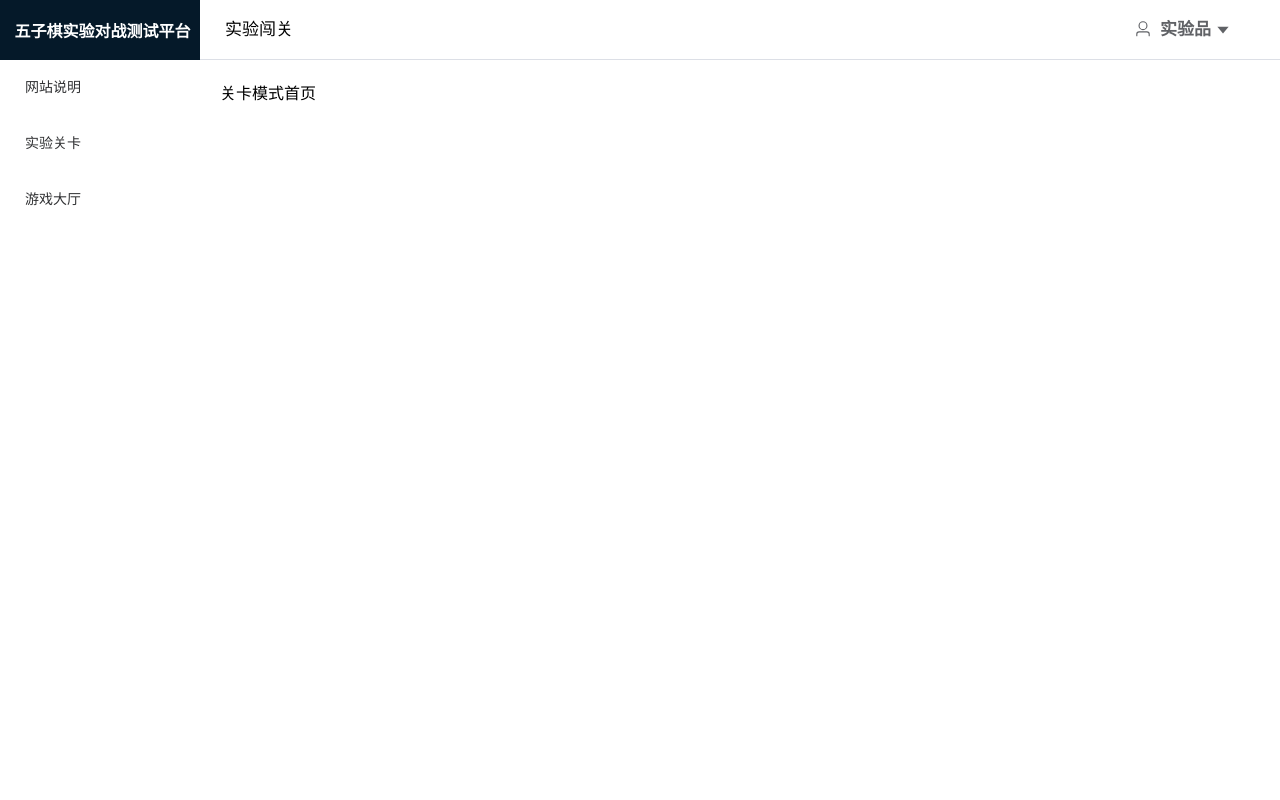
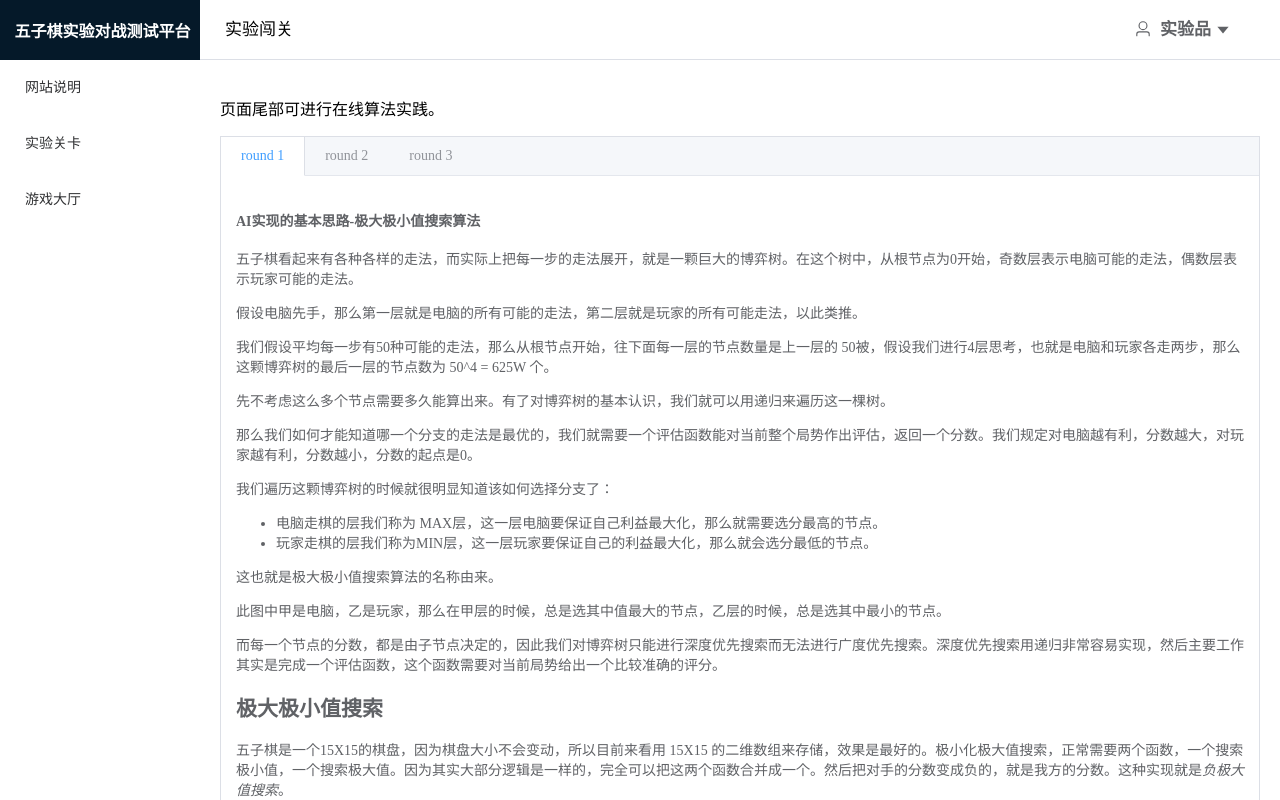
Before and after one commit to xiangzi05/code_myself, a Vue app in the folder gobang_front/: page /round in a window 1280 px wide. Built offline with nearby package versions, Linux system fonts and the light colour scheme.

Commit message:
feat:增添实验关卡页面样式

```diff
--- a/gobang_front/src/App.vue
+++ b/gobang_front/src/App.vue
@@ -83,10 +83,9 @@
         </el-menu></el-header
       >
       <!--介绍页内容-->
-      <el-main class="main"
-        ><el-scrollbar class="main-scrollbar">
-          <router-view :key="$route.fullPath"></router-view> </el-scrollbar
-      ></el-main>
+      <el-main class="main">
+        <router-view :key="$route.fullPath"></router-view>
+      </el-main>
     </el-container>
   </el-container>
 </template>
--- /dev/null
+++ b/gobang_front/src/components/MyAceEditor.vue
@@ -0,0 +1,53 @@
+<template>
+  <el-form>
+    <!--代码操作框-->
+    <el-form-item label="代码(python3在线输入)">
+      <span
+        ><el-button type="warning"> 调试 </el-button>
+        <el-button type="primary">保存</el-button>
+        <el-button type="success">运行</el-button></span
+      >
+      <div style="flex-grow: 1"></div>
+      <span class="refresh">
+        <el-icon :size="25">
+          <Refresh />
+        </el-icon>
+      </span>
+    </el-form-item>
+    <!--代码输入框-->
+    <v-ace-editor
+      v-model:value="content"
+      @init="editorInit"
+      lang="python"
+      theme="chrome"
+      style="height: 300px"
+    />
+    <!--调试结果-->
+    <!--弹出提示-->
+  </el-form>
+</template>
+
+<script>
+// import ace from "ace-builds";
+import { VAceEditor } from "vue3-ace-editor";
+import "ace-builds/src-min-noconflict/mode-python"; // python
+import "ace-builds/src-min-noconflict/mode-batchfile"; // bash
+import "ace-builds/src-min-noconflict/mode-powershell"; // powershell
+import "ace-builds/src-min-noconflict/mode-yaml"; // yaml
+import "ace-builds/src-min-noconflict/mode-text"; // 文本
+import "ace-builds/src-noconflict/snippets/text";
+import "ace-builds/src-min-noconflict/ext-language_tools";
+
+export default {
+  name: "MyAceEditor",
+  components: {
+    VAceEditor,
+  },
+  setup() {
+    return {};
+  },
+};
+</script>
+
+<style scoped>
+</style>
--- a/gobang_front/src/views/error/NotFound.vue
+++ b/gobang_front/src/views/error/NotFound.vue
@@ -12,6 +12,9 @@
 export default {
   name: "NotFound",
   components: {},
+  setup() {
+    return {};
+  },
 };
 </script>
 
--- a/gobang_front/src/views/round/RoundIndexView.vue
+++ b/gobang_front/src/views/round/RoundIndexView.vue
@@ -1,15 +1,91 @@
 <template>
-  <div>关卡模式首页</div>
+  <div>
+    <!--关卡模式页面-->
+    <div class="common-layout">
+      <el-container>
+        <!-- 关卡详情 -->
+        <el-header class="round-info">
+          <p>页面尾部可进行在线算法实践。</p>
+          <el-tabs type="border-card">
+            <el-tab-pane label="round 1">
+              <el-text>
+                <h1>AI实现的基本思路-极大极小值搜索算法</h1>
+                <p>
+                  五子棋看起来有各种各样的走法，而实际上把每一步的走法展开，就是一颗巨大的博弈树。在这个树中，从根节点为0开始，奇数层表示电脑可能的走法，偶数层表示玩家可能的走法。
+                </p>
+                <p>
+                  假设电脑先手，那么第一层就是电脑的所有可能的走法，第二层就是玩家的所有可能走法，以此类推。
+                </p>
+                <p>
+                  我们假设平均每一步有50种可能的走法，那么从根节点开始，往下面每一层的节点数量是上一层的
+                  50被，假设我们进行4层思考，也就是电脑和玩家各走两步，那么这颗博弈树的最后一层的节点数为
+                  50^4 = 625W 个。
+                </p>
+                <p>
+                  先不考虑这么多个节点需要多久能算出来。有了对博弈树的基本认识，我们就可以用递归来遍历这一棵树。
+                </p>
+                <p>
+                  那么我们如何才能知道哪一个分支的走法是最优的，我们就需要一个评估函数能对当前整个局势作出评估，返回一个分数。我们规定对电脑越有利，分数越大，对玩家越有利，分数越小，分数的起点是0。
+                </p>
+                <p>我们遍历这颗博弈树的时候就很明显知道该如何选择分支了：</p>
+                <ul>
+                  <li>
+                    电脑走棋的层我们称为
+                    MAX层，这一层电脑要保证自己利益最大化，那么就需要选分最高的节点。
+                  </li>
+                  <li>
+                    玩家走棋的层我们称为MIN层，这一层玩家要保证自己的利益最大化，那么就会选分最低的节点。
+                  </li>
+                </ul>
+                <p>这也就是极大极小值搜索算法的名称由来。</p>
+                <p></p>
+                <p>
+                  此图中甲是电脑，乙是玩家，那么在甲层的时候，总是选其中值最大的节点，乙层的时候，总是选其中最小的节点。
+                </p>
+                <p>
+                  而每一个节点的分数，都是由子节点决定的，因此我们对博弈树只能进行深度优先搜索而无法进行广度优先搜索。深度优先搜索用递归非常容易实现，然后主要工作其实是完成一个评估函数，这个函数需要对当前局势给出一个比较准确的评分。
+                </p>
+                <h2>极大极小值搜索</h2>
+                <p>
+                  五子棋是一个15X15的棋盘，因为棋盘大小不会变动，所以目前来看用
+                  15X15
+                  的二维数组来存储，效果是最好的。极小化极大值搜索，正常需要两个函数，一个搜索极小值，一个搜索极大值。因为其实大部分逻辑是一样的，完全可以把这两个函数合并成一个。然后把对手的分数变成负的，就是我方的分数。这种实现就是<em>负极大值搜索</em>。
+                </p></el-text
+              >
+            </el-tab-pane>
+            <el-tab-pane label="round 2"
+              >极大极小搜索算法+alpha-beta剪枝算法</el-tab-pane
+            >
+            <el-tab-pane label="round 3"
+              >极大极小搜索算法+alpha-beta剪枝算法+启发式评估</el-tab-pane
+            >
+          </el-tabs>
+        </el-header>
+        <!-- 在线编程 -->
+        <el-main>
+          <my-ace-editor></my-ace-editor>
+        </el-main>
+      </el-container>
+    </div>
+  </div>
 </template>
 
   <script>
+import MyAceEditor from "@/components/MyAceEditor";
 export default {
   name: "RoundIndexView",
-  components: {},
+  components: {
+    MyAceEditor,
+  },
   setup() {
+    // let editor = ace.editor("")
     return {};
   },
 };
 </script>
 
-  <style scoped ></style>
+  <style scoped >
+.round-info {
+  height: fit-content;
+}
+</style>
```
Also changed, not shown: gobang_front/src/components/GameMap.vue (added, +16 -0 lines), gobang_front/src/views/pk/PlayGround.vue (added, +16 -0 lines).
